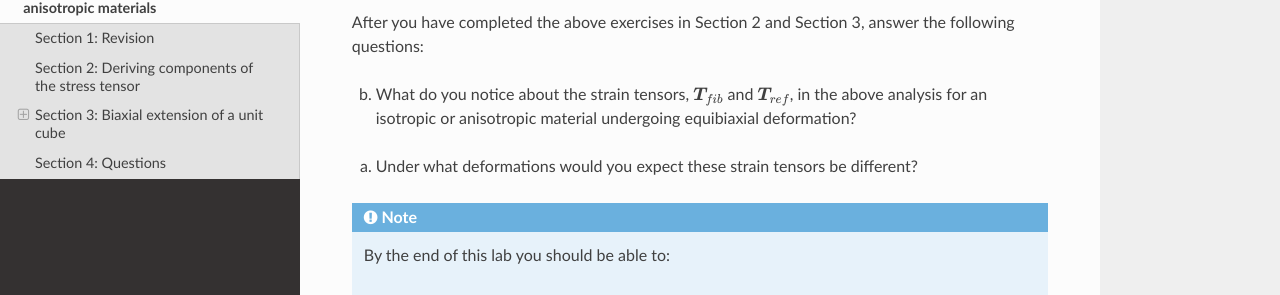
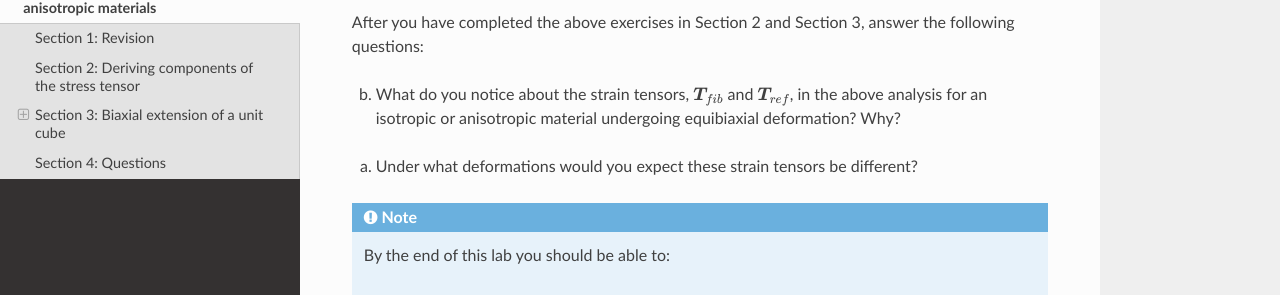
Before and after one commit to mpnash/soft-tissue-mechanics-labs, a Sphinx documentation site: the page built from docs/source/lab3.rst, in a window 1280 px wide and 900 px high, scrolled down 3175 px. Shown: the part 311-606 px from the top of the window. Built offline with Sphinx 7.4.7 and the Read the Docs theme 2.0.0, drawn with Linux system fonts in a browser that asks for light colours.

Commit message:
Minor update to lab3 instructions

```diff
--- a/docs/source/lab3.rst
+++ b/docs/source/lab3.rst
@@ -172,7 +172,7 @@ Section 4: Questions
 
 After you have completed the above exercises in Section 2 and Section 3, answer the following questions:
 
-b. What do you notice about the strain tensors, :math:`\boldsymbol{T}_{fib}` and :math:`\boldsymbol{T}_{ref}`, in the above analysis for an isotropic or anisotropic material undergoing equibiaxial deformation?
+b. What do you notice about the strain tensors, :math:`\boldsymbol{T}_{fib}` and :math:`\boldsymbol{T}_{ref}`, in the above analysis for an isotropic or anisotropic material undergoing equibiaxial deformation? Why?
 
 a. Under what deformations would you expect these strain tensors be different?
 
```
